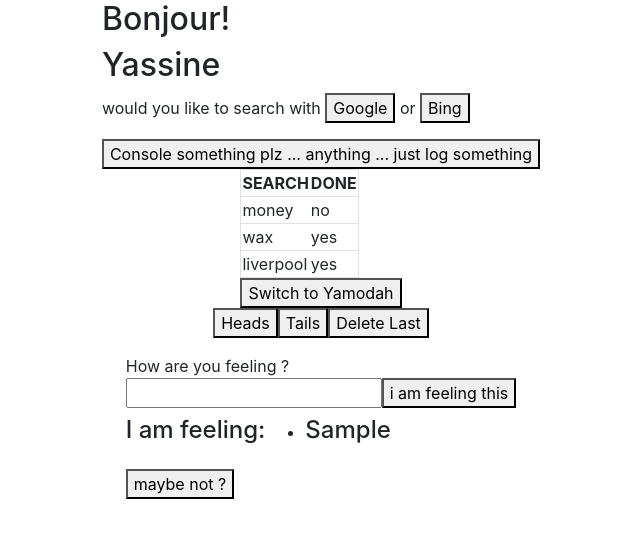
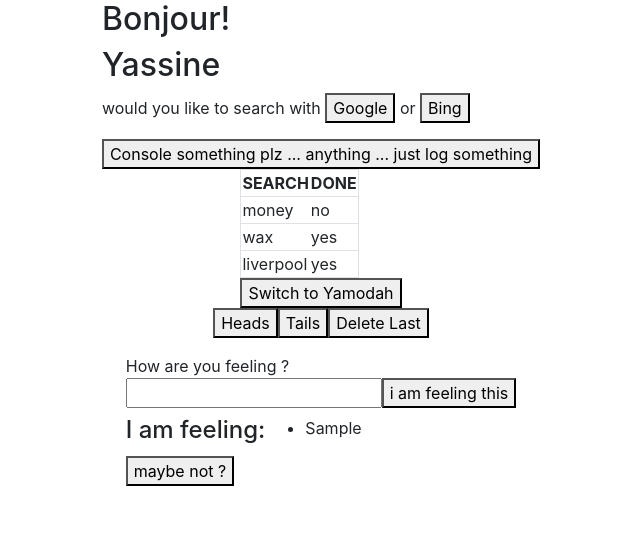
Before and after one commit to yamodah/ReactAppTemplate, a React (Create React App) app: page / in a window 1280 px wide. Both pictures are taken after typing "Sample" into the empty fields and a click on the button "i am feeling this". Shown: the top 538 px of the page, without its empty margins (319-959 px from the left). Built offline with nearby package versions, Linux system fonts and the light colour scheme.

Commit message:
finally a working feelings list using objects and lifted states

```diff
--- a/src/App.js
+++ b/src/App.js
@@ -9,6 +9,8 @@ import CoinToss from "./CoinToss";
 import FormPractice from "./FormPractice";
 
 function App() {
+  //array is here to prevent reloading of array with each submission of the form
+  const feelingsArr = []
   const researchList1 = [{ done:"no", search:"money"},{ done:"yes", search:"wax"},{ done:"yes", search:"liverpool"}]
   const [logIn, setLogin] = useState(false)
   const acountSwitcher = () => setLogin(!logIn)
@@ -29,7 +31,7 @@ function App() {
       <CoinToss />
     </div>
     <div>
-      <FormPractice/>
+      <FormPractice array={feelingsArr}/>
     </div>
   </div>
   )
--- /dev/null
+++ b/src/FormListGenerator.js
@@ -0,0 +1,32 @@
+//import { useState } from "react/cjs/react.development";
+
+function FormListGenerator({array,feelings,setFeelings}){
+    //accepting props to allow for parent component to be able
+    //to chaneg state as well
+
+    //create an array of alist items from array of submitted feelings
+    //use this as base list
+    const feelingsList = array.map((feeling,index)=><li key={index}>{feeling}</li>)
+    const deleteHandler = (event)=>{
+        //event.preventDefault()
+        //when delteing we are going to filter to be able to remove the last feeling
+        //if you try to just alter the array and subsequently the feelingsList
+        // it will not work so its best to set a new varibale to handle the new list
+        const lastFeelingRemoved = feelingsList.filter((feeling,index)=>index!==feelingsList.length-1)
+        //we pop still so that the global array corresponds with our new list of feelings
+        array.pop()
+        setFeelings(lastFeelingRemoved)
+    };
+
+
+
+return (<div>
+    <div style={{display:"flex"}}>
+    <h4>I am feeling:</h4>
+    <ul>{feelings}</ul>
+</div>
+<button onClick={deleteHandler}>maybe not ?</button>
+</div>)
+}
+
+export default FormListGenerator
--- a/src/FormPractice.js
+++ b/src/FormPractice.js
@@ -1,38 +1,47 @@
 import { useState } from "react/cjs/react.development"
+import FormListGenerator from "./FormListGenerator";
 
-function FormPractice(){
-    const [feeling,setFeeling] = useState("")
-    const handleFeelingInput = (event)=>setFeeling(event.target.value)
-    const [feelingsArr, setFeelingsArr] = useState([])
+function FormPractice({array}){
+    //empty input ready to recive a feeling
+    const initialFormState = {
+        feeling:""
+      };
+      //have to be set up here because we have to be able to
+      //render the list both when we submit and delete
+      const [formData, setFormData] = useState({ ...initialFormState });
+      const handleChange = ({ target }) => {
+        setFormData({
+          ...formData,
+          [target.name]: target.value,
+        });
+      };
+
     const handleSubmission = (event)=>{
         event.preventDefault()
-        setFeelingsArr([...feelingsArr,feeling])
-        setFeeling("")
+        //we are adding to the array in the parent app component
+        array.push(formData.feeling)
+        //because we cannot guarantee the array will update in time
+        //we have to store the current feeling and structure it like
+        //the rest of our item elements (unsure of how to add a key to the fisrt item)
+        const currentFeeling = <li>{formData.feeling}</li>
+
+        setFeelings([...feelingsList,currentFeeling])
+        setFormData({feeling:""})
     }
-    const feelingsList = feelingsArr.map((feeling,index)=>{
-        return <li key={`feeling-${index}`}><h4>{feeling}</h4></li>
-    })
-    const deleteHandler = ()=>{
-        const filterdFeelingsList = feelingsArr.filter((feeling,index)=> index!==feelingsArr.length - 1)
-        setFeelingsArr(filterdFeelingsList)
-        //console.log(filterdFeelingsList)
-    }
+    const feelingsList = array.map((feeling,index)=><li key={index}>{feeling}</li>)
+    const[feelings,setFeelings] = useState(feelingsList)
 
-    return (<div>
+    return (
+        <div>
         <form onSubmit={handleSubmission}>
             <label htmlFor="feeling">
                 How are you feeling ? <br></br>
-                <input type="text" id="feeling" name="feeling" value={feeling} onChange={handleFeelingInput}/>
+                <input type="text" id="feeling" name="feeling" value={formData.feeling} onChange={handleChange}/>
             </label>
             <button type="submit">i am feeling this</button>
         </form>
-
-        <div style={{display:"flex"}}>
-            <h4>I am feeling:</h4>
-            <ul>{feelingsList}</ul>
-        </div>
-        <button onClick={deleteHandler}>maybe not ?</button>
-    </div>)
+        <FormListGenerator array={array} feelings={feelings} setFeelings={setFeelings}/>
+        </div>)
 }
 
 export default FormPractice
```
